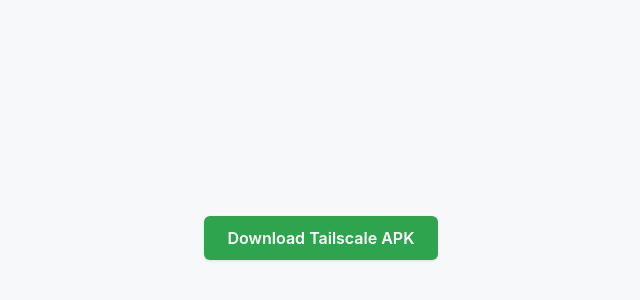
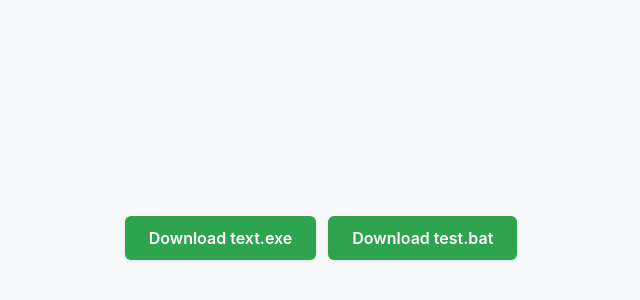
Before and after one commit to Warbling-Gerbil/Import-Test, a plain HTML site: page index.html in a window 1280 px wide. Shown: the part 162-462 px from the top of the page, without its empty margins (319-959 px from the left). Drawn offline with Linux system fonts and the light colour scheme.

Commit message:
Update index.html

```diff
--- a/index.html
+++ b/index.html
@@ -3,7 +3,7 @@
 <head>
     <meta charset="UTF-8">
     <meta name="viewport" content="width=device-width, initial-scale=1.0">
-    <title>Download Tailscale APK</title>
+    <title>Download Files</title>
     <style>
         body {
             font-family: -apple-system, BlinkMacSystemFont, "Segoe UI", Roboto, sans-serif;
@@ -13,6 +13,10 @@
             height: 100vh;
             margin: 0;
             background-color: #f6f8fa;
+        }
+        .download-container {
+            display: flex;
+            gap: 12px;
         }
         .download-btn {
             display: inline-block;
@@ -24,6 +28,8 @@
             font-weight: 600;
             font-size: 16px;
             box-shadow: 0 1px 3px rgba(0,0,0,0.1);
+            border: none;
+            cursor: pointer;
         }
         .download-btn:hover {
             background-color: #2c974b;
@@ -31,6 +37,9 @@
     </style>
 </head>
 <body>
-    <a href="tailscale-android-universal-1.102.3.apk" download class="download-btn">Download Tailscale APK</a>
+    <div class="download-container">
+        <a href="text.exe" download class="download-btn">Download text.exe</a>
+        <a href="test.bat" download class="download-btn">Download test.bat</a>
+    </div>
 </body>
 </html>
```
